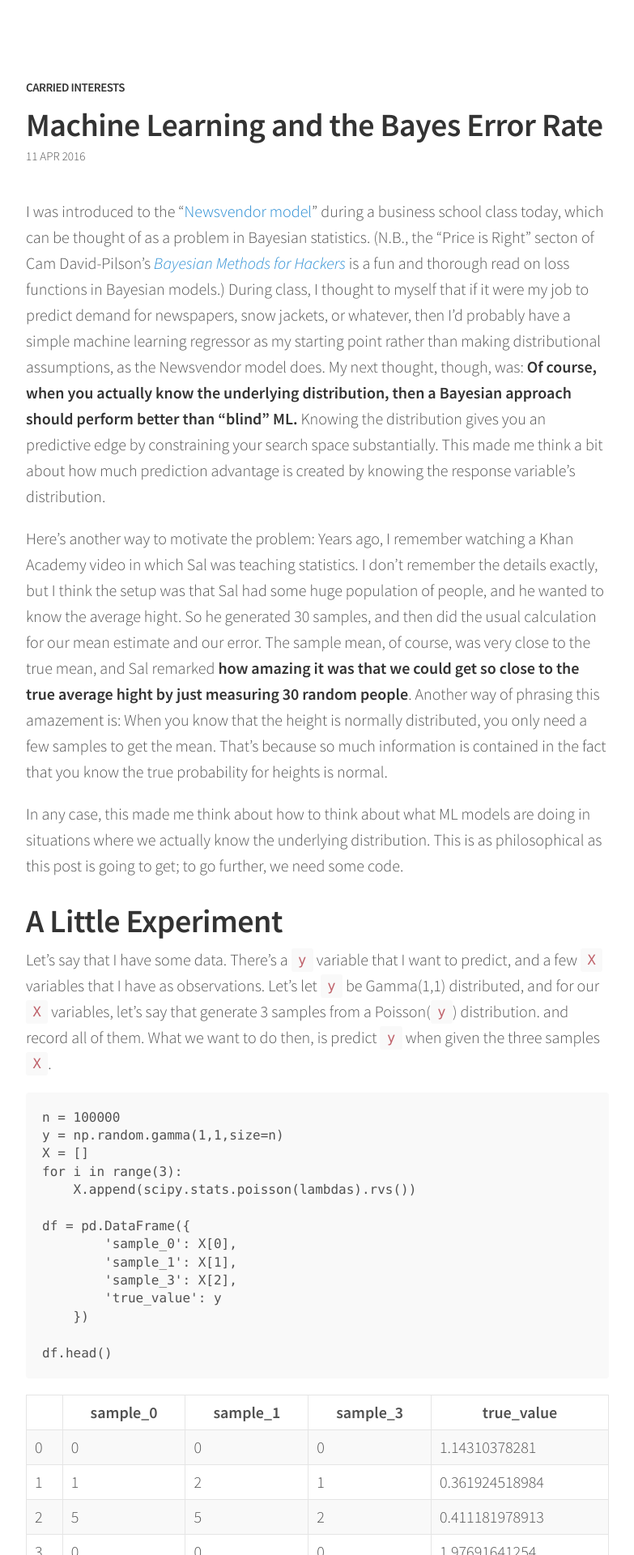
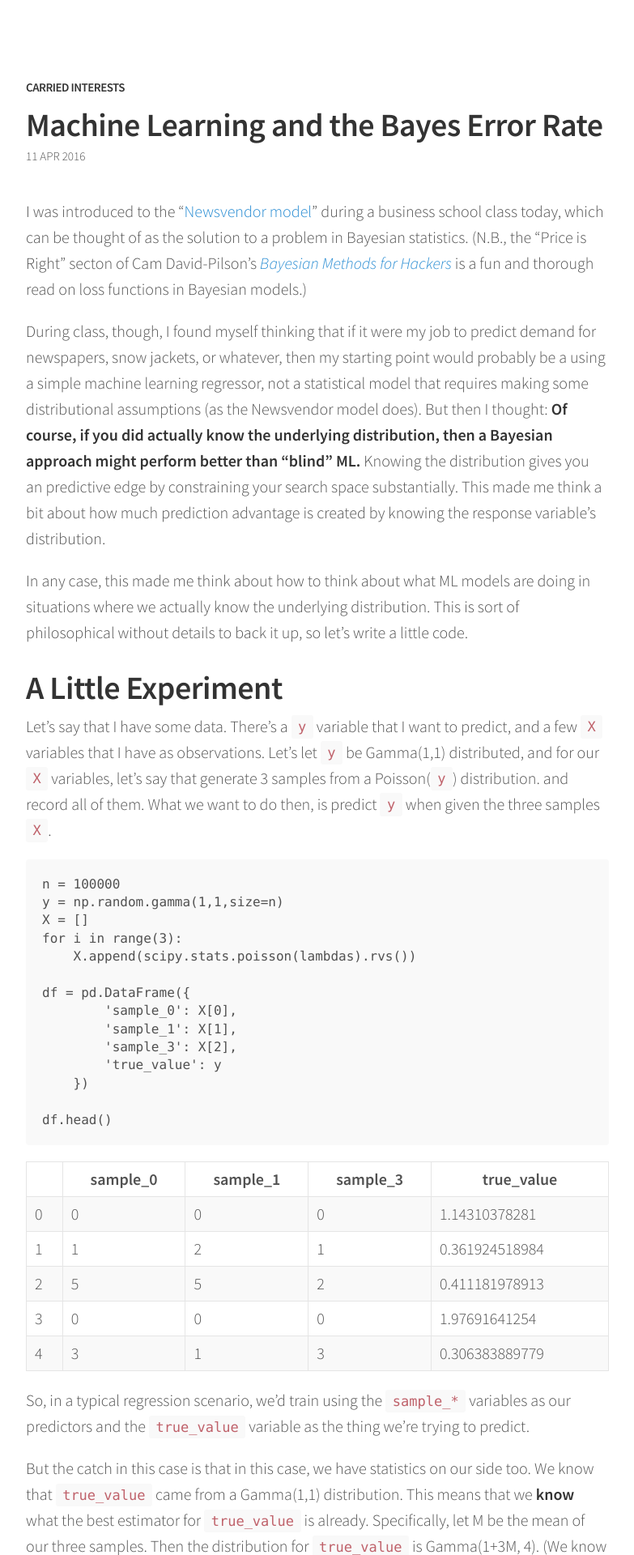
Before and after one commit to sl8r000/carried-interests, a Jekyll site: the page built from _posts/2016-04-11-bayes-and-ml.md, in a window 1280 px wide. Shown: the top 1920 px of the page at 81% size, without its empty margins (248-1031 px from the left). Built offline with Jekyll 4.4.1, drawn with Linux system fonts in a browser that asks for light colours; some of the changed text lies outside the part shown.

Commit message:
fixes bayes post

````diff
--- a/_posts/2016-04-11-bayes-and-ml.md
+++ b/_posts/2016-04-11-bayes-and-ml.md
@@ -2,12 +2,11 @@
 title: Machine Learning and the Bayes Error Rate
 ---
 
-I was introduced to the "[Newsvendor model](https://en.wikipedia.org/wiki/Newsvendor_model)" during a business school class today, which can be thought of as a problem in Bayesian statistics. (N.B., the "Price is Right" secton of Cam David-Pilson's [*Bayesian Methods for Hackers*](http://nbviewer.jupyter.org/github/CamDavidsonPilon/Probabilistic-Programming-and-Bayesian-Methods-for-Hackers/blob/master/Chapter5_LossFunctions/Chapter5.ipynb) is a fun and thorough read on loss functions in Bayesian models.) During class, I thought to myself that if it were my job to predict demand for newspapers, snow jackets, or whatever, then I'd probably have a simple machine learning regressor as my starting point rather than making distributional assumptions, as the Newsvendor model does. My next thought, though, was: **Of course, when you actually know the underlying distribution, then a Bayesian approach should perform better than "blind" ML.** Knowing the distribution gives you an predictive edge by constraining your search space substantially. This made me think a bit about how much prediction advantage is created by knowing the response variable's distribution.
+I was introduced to the "[Newsvendor model](https://en.wikipedia.org/wiki/Newsvendor_model)" during a business school class today, which can be thought of as the solution to a problem in Bayesian statistics. (N.B., the "Price is Right" secton of Cam David-Pilson's [*Bayesian Methods for Hackers*](http://nbviewer.jupyter.org/github/CamDavidsonPilon/Probabilistic-Programming-and-Bayesian-Methods-for-Hackers/blob/master/Chapter5_LossFunctions/Chapter5.ipynb) is a fun and thorough read on loss functions in Bayesian models.)
 
-Here's another way to motivate the problem: Years ago, I remember watching a Khan Academy video in which Sal was teaching statistics. I don't remember the details exactly, but I think the setup was that Sal had some huge population of people, and he wanted to know the average hight. So he generated 30 samples, and then did the usual calculation for our mean estimate and our error. The sample mean, of course, was very close to the true mean, and Sal remarked **how amazing it was that
-we could get so close to the true average hight by just measuring 30 random people**. Another way of phrasing this amazement is: When you know that the height is normally distributed, you only need a few samples to get the mean. That's because so much information is contained in the fact that you know the true probability for heights is normal.
+During class, though, I found myself thinking that if it were my job to predict demand for newspapers, snow jackets, or whatever, then my starting point would probably be a using a simple machine learning regressor, not a statistical model that requires making some distributional assumptions (as the Newsvendor model does). But then I thought: **Of course, if you did actually know the underlying distribution, then a Bayesian approach might perform better than "blind" ML.** Knowing the distribution gives you an predictive edge by constraining your search space substantially. This made me think a bit about how much prediction advantage is created by knowing the response variable's distribution.
 
-In any case, this made me think about how to think about what ML models are doing in situations where we actually know the underlying distribution. This is as philosophical as this post is going to get; to go further, we need some code.
+In any case, this made me think about how to think about what ML models are doing in situations where we actually know the underlying distribution. This is sort of philosophical without details to back it up, so let's write a little code.
 
 # A Little Experiment
 
@@ -40,9 +39,11 @@ df.head()
 
 So, in a typical regression scenario, we'd train using the `sample_*` variables as our predictors and the `true_value` variable as the thing we're trying to predict.
 
-But the catch in this case is that in this case, we have statistics on our side too. We know that `true_value` came from a Gamma(1,1) distribution. This means that we **know** what the best estimator for `true_value` is already. That is, **the best thing our ML model can do is learn to take the average of the three samples**.
+But the catch in this case is that in this case, we have statistics on our side too. We know that `true_value` came from a Gamma(1,1) distribution. This means that we **know** what the best estimator for `true_value` is already. Specifically, let M be the mean of our three samples. Then the distribution for `true_value` is Gamma(1+3M, 4). (We know this because of a [conjugate prior](https://en.wikipedia.org/wiki/Conjugate_prior) relationship.) So the best thing our ML model could do is
+predict the mode of Gamma(1+3M, 4), which is just 3M/4. Let's say that again: **the best thing our ML model can do is learn to take the average of the three samples, and multiply it by 3/4**.
 
-Not only that, though: **We also have a lower bound on the error our model is bound to make**. Specifically, let M be the mean of our three samples. Then the distribution for `true_value` is Gamma(1+3xM, 4). (We know this because of a [conjugate prior](https://en.wikipedia.org/wiki/Conjugate_prior) relationship.) Here's a little code to show that: We'll take all the rows where the samples sum to 10, and show that the `true_value` variable has to follow a Gamma(11, 4) distribution. (Scipy uses a different convention, so you'll see Gamma(11, 1/4) below.)
+
+Here's a little code, by the way, to see that Gamma(1+3M,4) is our posterior: We'll take all the rows where the samples sum to 10, and show that the `true_value` variable has to follow a Gamma(11, 4) distribution. (Scipy uses a different convention, so you'll see Gamma(11, 1/4) below.)
 
 ```
 sns.kdeplot(np.array(df[df.sample_0 + df.sample_1 + df.sample_2 == 10].true_value))
@@ -52,7 +53,7 @@ plt.plot(x,y)
 ```
 ![distro](http://i.imgur.com/sKpalIi.png)
 
-All of this is really interesting, because it means that our posterior distribution is the best we can do: **A perfect regression model can do no better than return the mode of Gamma(1+3M,4) (which is 3M/4) as its prediction.** If you've heard of the [Bayes error rate](https://en.wikipedia.org/wiki/Bayes_error_rate) before, this is what we're running up against. There's nothing more to know about `true_value` from the `sample_*` variables than the mean of the three samples; that's the best we can do.
+So we already know what the ideal model would do. We know even more though: **We also have a lower bound on the error our model is forced to make**. This is just because knowing the posterior distribution is the best we can do: A perfect regression model can do no better than return the mode of Gamma(1+3M,4) (which is 3M/4) as its prediction. If you've heard of the [Bayes error rate](https://en.wikipedia.org/wiki/Bayes_error_rate) before, this is what we're running up against. There's nothing more to know about `true_value` from the `sample_*` variables than the mean of the three samples.
 
 Knowing all of this -- knowing both the optimal prediction and the amount of error that prediction is bound to have -- it's interesting to see what a regresson model does in practice.
 
@@ -93,11 +94,11 @@ plt.ylim(0,10)
 
 ![predictions](http://i.imgur.com/b0lMCQM.png)
 
-This (above) is what our predictions look like against the truth. Remember that the optimal prediction is the mode of the posterior distribution, Gamma(1+3M,4). This mode has a simple formula, it's just equal to 3M/4. So how close does our model get to this optimal prediction?
+This (above) is what our predictions look like against the truth. Remember that the optimal prediction is the mode of the posterior distribution, 3M/4. So how close does our model get to this optimal prediction?
 
 ![prediction](http://i.imgur.com/ZYli4GN.png)
 
-Deviations from the black line can be thought of as idiosyncratic error. The model is learning "noise" from the data set. It's interesting to dial down to a particular value of M and see what happens over time, where we'll see that the "noise" is learned out by the model over time. Let me show the image and then explain what it depicts:
+Not bad, but not perfect. Deviations from the black line can be thought of as idiosyncratic error. The model is learning "noise" from the data set. It's interesting to dial down to a particular value of M and see what happens over time, where we'll see that the "noise" is learned out by the model over time. Let me show the image first and then explain what it depicts:
 
 ![distro](http://i.imgur.com/OtSrehR.png)
 
@@ -106,7 +107,7 @@ model converges to the optimal prediction value over time.** This isn't surprisi
 
 # So What?
 
-At the end of the day, all this means is: If you know your response variable's distribution, then you have a predictive advantage over a "naive", "just throw the data into a random forest" approach. If you have lots of data, you might not care, but if you only have a little data, this is a huge help. As a rule of thumb, **look for simple statistical models when you don't have a lot of data**. When you have a lot of data, I'd certainly try "throw the data into a random forest" before thinking too much :-)
+At the end of the day, all this means is: If you know your response variable's distribution, then you have a predictive advantage over a "naive", "just throw the data into a random forest" approach. If you have lots of data, you might not care, but if you only have a little data, this can help.
 
-Anecdotally, this accords with my own experience. When I was at Square, one side problem I worked on was labeling merchants as seasonal or not. However, there wasn't a large training set of seasonal merchants, so it would have taken some work to apply an out of the box regressor. Instead, I made some distributional assumptions about how sesonal merchants should have their payments distributed across the calendar year, and took a posterior measure of Shannon entropy that I
+Anecdotally, this accords with my own experience. When I was at Square, one side problem I worked on was labeling merchants as seasonal -- people like fireworks vendors, christmas popup shops, tax accounts, etc. -- or not. However, there wasn't a large training set of seasonal merchants, so it would have taken some work to apply an out of the box regressor. Instead, I made some distributional assumptions about how sesonal merchants should have their payments distributed across the calendar year, and took a posterior measure of Shannon entropy that I
 thought would correlate well with seasonality. This seemed to work alright in practice, and was a nice way to jumpstart a "real" machine learning effort.
--- a/style.scss
+++ b/style.scss
@@ -231,7 +231,7 @@ pre code {
 img {
   display: block;
   max-width: 100%;
-  margin: 0 0 1rem;
+  margin: auto auto 1rem;
   border-radius: 5px;
 }
 
````
Also changed, not shown: _posts/2016-04-11-startup-jargon.md (deleted, +0 -10 lines), _posts/2016-04-12-startup-jargon.md (added, +11 -0 lines), _posts/_purgatory/2016-04-11-gas-stations.md (renamed from _posts/2016-04-11-gas-stations.md).
